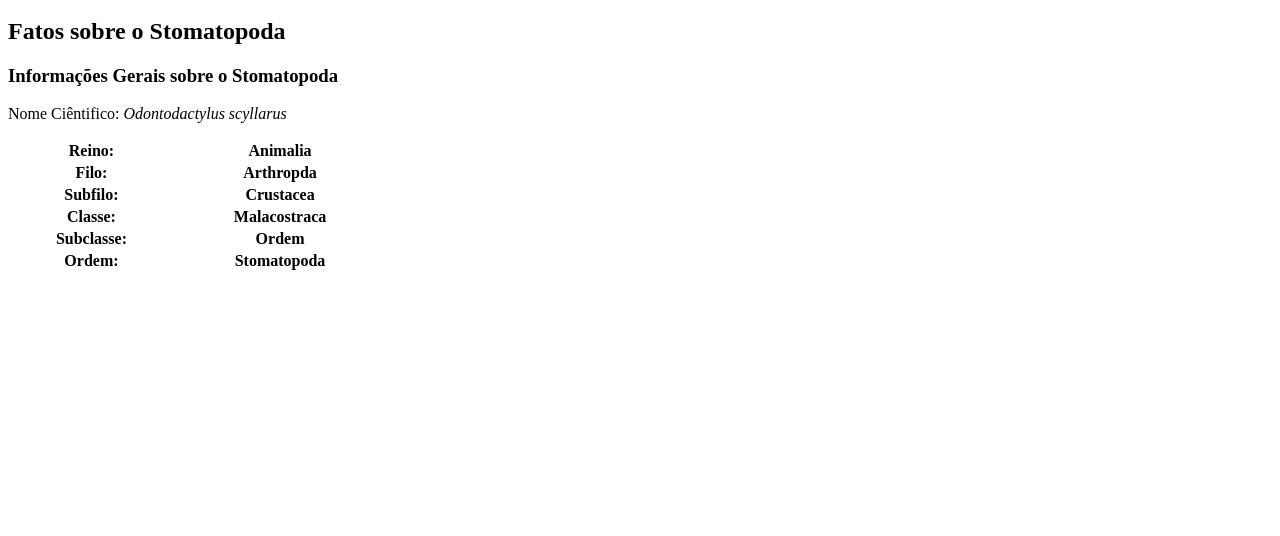
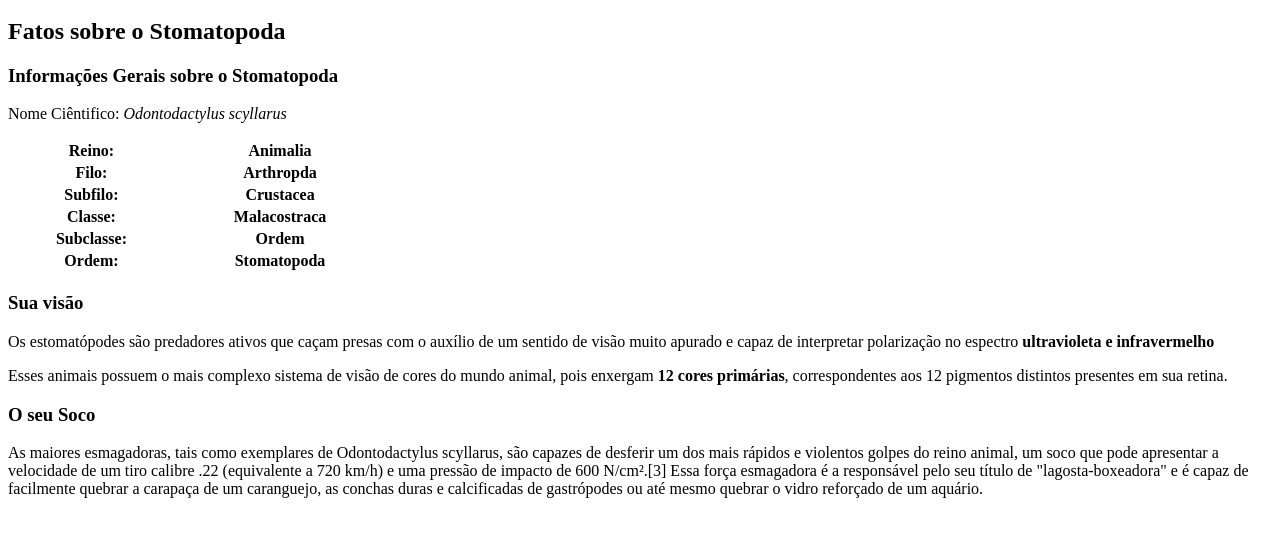
Before and after one commit to AlxeDv/trybe-exercicios, a plain HTML site: page fundamentos/bloco-3-introducao-a-html-e-css/dia-4-exercicio-codesniffer/index.html in a window 1280 px wide. Shown: the part 136-672 px from the top of the page. Drawn offline with Linux system fonts and the light colour scheme.

Commit message:
Adiciona as Seçoes

```diff
--- a/fundamentos/bloco-3-introducao-a-html-e-css/dia-4-exercicio-codesniffer/index.html
+++ b/fundamentos/bloco-3-introducao-a-html-e-css/dia-4-exercicio-codesniffer/index.html
@@ -21,9 +21,7 @@
         <section class="general-about">
             <h3>Informações Gerais sobre o Stomatopoda</h3>
             <p>Nome Ciêntifico: <i>Odontodactylus scyllarus</i></p>
-            <table style="width:30%;">
-
-
+            <table style="width:30%;" class="info-tabel">
                 <tr>
                     <th>Reino:</th>
                     <th>Animalia</th>
@@ -51,6 +49,15 @@
             </table>
 
         </section>
+        <section class="facts-1">
+            <h3>Sua visão</h3>
+            <p>Os estomatópodes são predadores ativos que caçam presas com o auxílio de um sentido de visão muito apurado e capaz de interpretar polarização no espectro <strong>ultravioleta e infravermelho</strong></p>
+            <p>Esses animais possuem o mais complexo sistema de visão de cores do mundo animal, pois enxergam <strong>12 cores primárias</strong>, correspondentes aos 12 pigmentos distintos presentes em sua retina.</p>
+        </section>
+        <section class="facts-2">
+            <h3>O seu Soco</h3>
+            <p>As maiores esmagadoras, tais como exemplares de Odontodactylus scyllarus, são capazes de desferir um dos mais rápidos e violentos golpes do reino animal, um soco que pode apresentar a velocidade de um tiro calibre .22 (equivalente a 720 km/h) e uma pressão de impacto de 600 N/cm².[3] Essa força esmagadora é a responsável pelo seu título de "lagosta-boxeadora" e é capaz de facilmente quebrar a carapaça de um caranguejo, as conchas duras e calcificadas de gastrópodes ou até mesmo quebrar o vidro reforçado de um aquário.</p>
+        </section>
 
     </section>
   </body>
```
